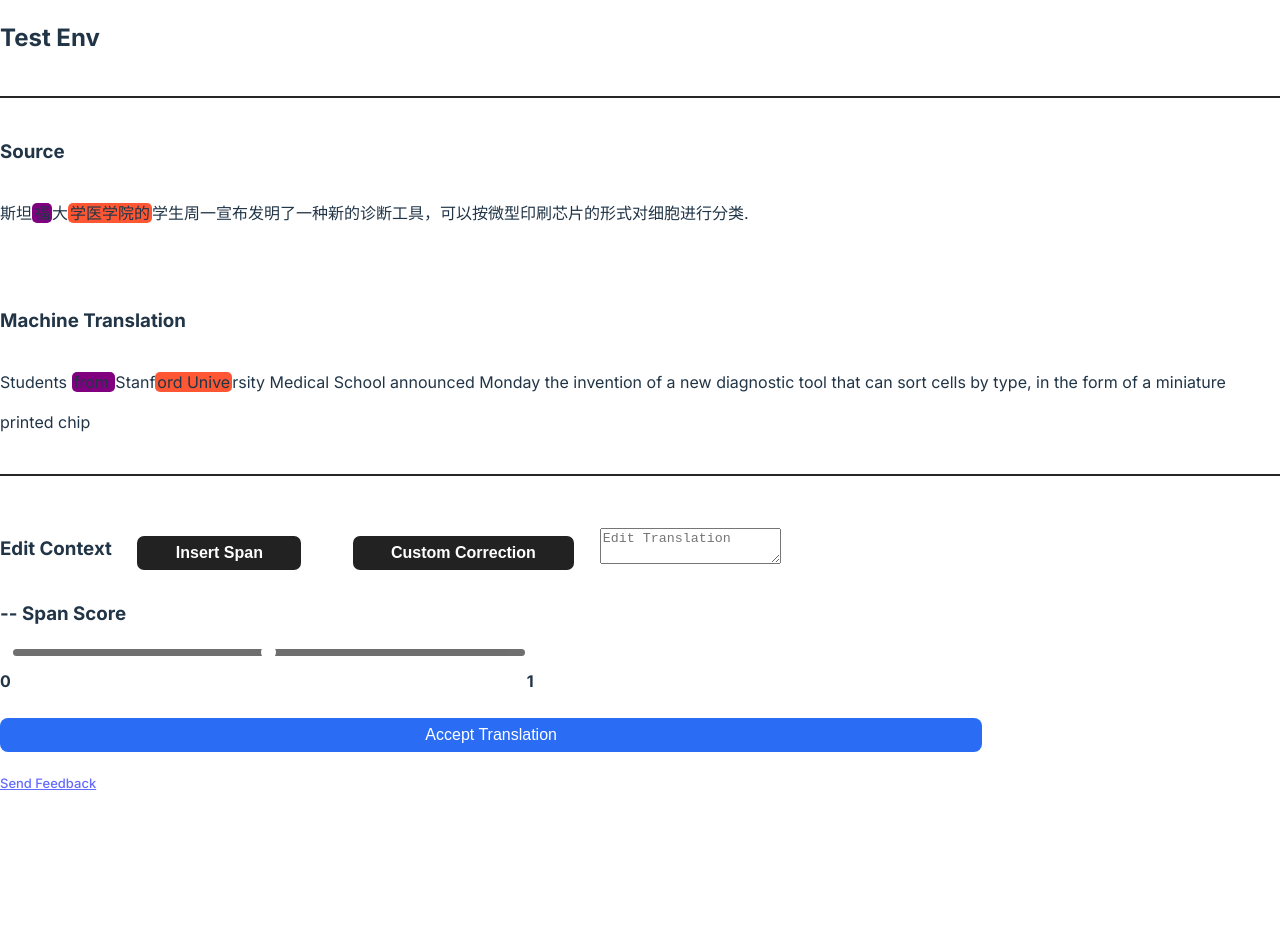
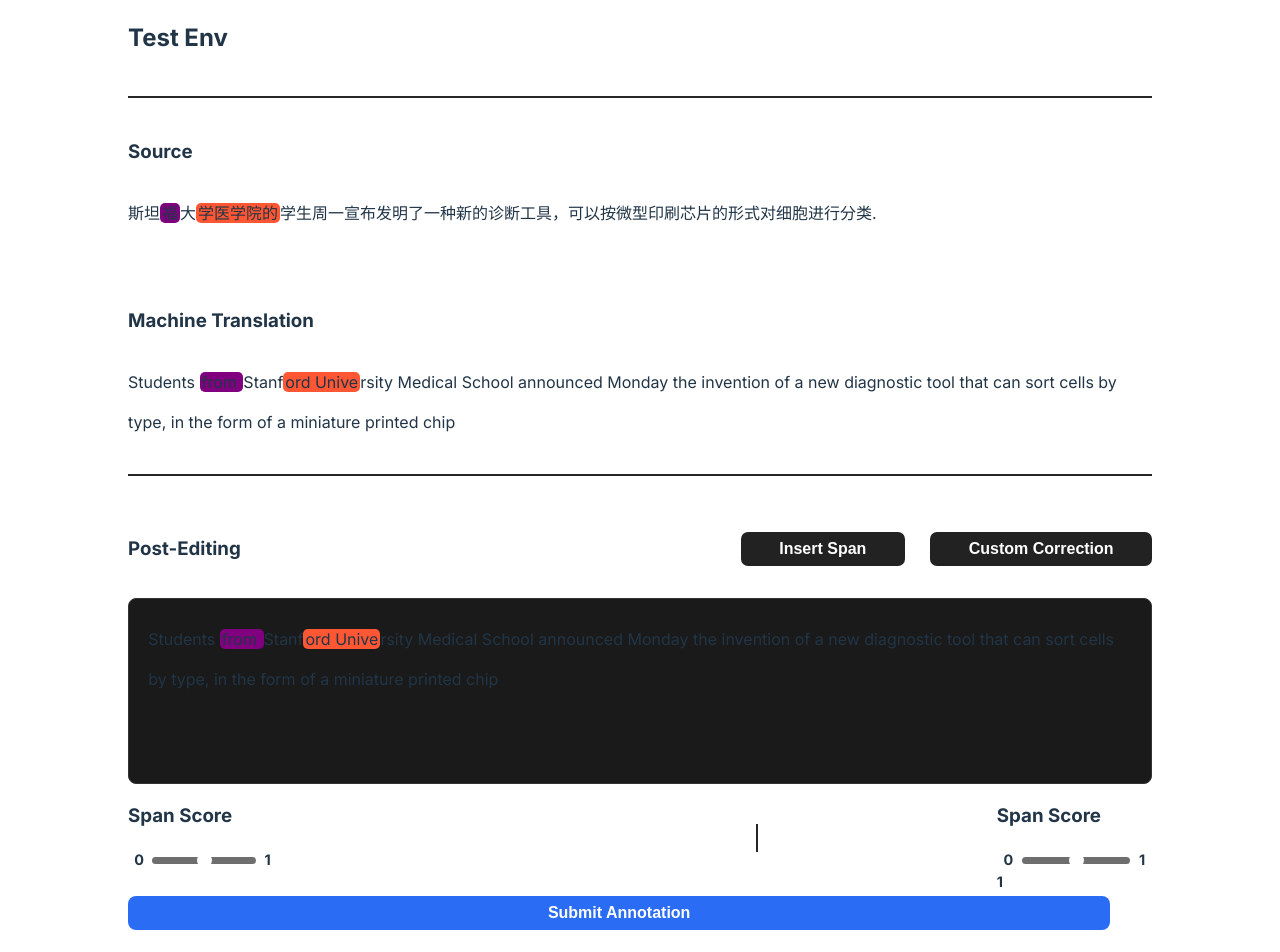
Before and after one commit to MekaelWasti/TranslationCorrect-V2, a React (Vite) app in the folder frontend/: page / in a window 1280 px wide. Shown: the top 952 px of the page. Before the commit the page ends 800 px from the top, so only its background shows below. Built offline with nearby package versions, Linux system fonts and the light colour scheme.

Commit message:
Update with post-edit feature additions & style fixes

```diff
--- a/frontend/package.json
+++ b/frontend/package.json
@@ -10,6 +10,7 @@
     "preview": "vite preview"
   },
   "dependencies": {
+    "diff-match-patch": "^1.0.5",
     "dompurify": "^3.1.5",
     "html-react-parser": "^5.1.10",
     "react": "^18.2.0",
--- a/frontend/src/components/App.tsx
+++ b/frontend/src/components/App.tsx
@@ -1,14 +1,49 @@
-import React, { useState } from "react";
+import React, { ChangeEvent, useState, useRef, useEffect } from "react";
 import HighlightText from "./HighlightText";
 import { HighlightedError, colorMappings } from "../types";
+import {
+  diff_match_patch,
+  DIFF_INSERT,
+  DIFF_DELETE,
+  DIFF_EQUAL,
+} from "diff-match-patch";
 import "../index.css";
 
 const App: React.FC = () => {
   // **States**
 
+  // Placeholder Sentences
+  const referenceTranslation =
+    "斯坦福大学医学院的学生周一宣布发明了一种新的诊断工具，可以按微型印刷芯片的形式对细胞进行分类.";
+  // const machineTranslation = "Cause they don't want to see you win dawg";
+  const machineTranslation =
+    "Students from Stanford University Medical School announced Monday the invention of a new diagnostic tool that can sort cells by type, in the form of a miniature printed chip";
+
+  // Post-Edit Section
+  const [postEditTranslation, setPostEditTranslation] =
+    useState(machineTranslation);
+
+  const [insertSpanActive, setInsertSpanActive] = useState(false);
+
+  const [currentText, setCurrentText] = useState(machineTranslation);
+  const [diffText, setDiffText] = useState("");
+  const editableDivRef = useRef<HTMLDivElement>(null);
+  const dmp = new diff_match_patch();
+
+  useEffect(() => {
+    setCurrentText(machineTranslation);
+  }, [machineTranslation]);
+
   // Highlighted Span State
   const [hoveredHighlight, setHoveredHighlight] =
     useState<HighlightedError | null>();
+
+  const [selectedSpan, setSelectedSpan] = useState("");
+
+  const [tooltipStyle, setTooltipStyle] = useState({
+    top: 0,
+    left: 0,
+  });
 
   const [spanDropdown, setSpanDropdown] = useState(false);
   const [spanPosition, setSpanPosition] = useState<{
@@ -45,13 +80,6 @@ const App: React.FC = () => {
     },
   ]);
 
-  // Placeholder Sentences
-  const sentenceToBeHighlighted =
-    "斯坦福大学医学院的学生周一宣布发明了一种新的诊断工具，可以按微型印刷芯片的形式对细胞进行分类.";
-  // const originalSentence = "Cause they don't want to see you win dawg";
-  const originalSentence =
-    "Students from Stanford University Medical School announced Monday the invention of a new diagnostic tool that can sort cells by type, in the form of a miniature printed chip";
-
   // **Event Handlers**
   const handleMouseEnterSpan = (
     e: React.MouseEvent<HTMLSpanElement>,
@@ -76,6 +104,12 @@ const App: React.FC = () => {
     if (hoveredHighlight || spanDropdown) {
       setMousePosition({ x: e.clientX, y: e.clientY });
     }
+
+    setTooltipStyle({
+      top: e.pageY + 25,
+      left: e.pageX - 125,
+      // display: "block",
+    });
   };
 
   const handleMouseLeaveSpan = (
@@ -92,24 +126,90 @@ const App: React.FC = () => {
   ) => {
     setSpanDropdown(!spanDropdown);
     setHoveredHighlight(null);
+    setSelectedSpan(highlight.error_type);
     console.log(spanDropdown);
+  };
+
+  // Post-Edit Area Handlers
+
+  const handlePostEditTyping = (e: ChangeEvent<HTMLTextAreaElement>) => {
+    setPostEditTranslation(e.target.value);
+  };
+
+  {
+    /* TODO: Currently Doing */
+  }
+
+  const applyHighlight = () => {
+    const selection = window.getSelection();
+    if (!selection?.rangeCount) return;
+
+    const range = selection.getRangeAt(0);
+    const start = range.startOffset;
+    const end = range.endOffset;
+
+    // Assuming `selectedSpan` and `colorMappings` are available in the scope
+    const span = document.createElement("span");
+    span.className = `highlight ${selectedSpan ? "highlight-selected" : ""}`;
+    span.style.backgroundColor = Object.values(colorMappings)[0];
+
+    // Set up event handlers if needed
+    span.onmouseenter = (e) =>
+      handleMouseEnterSpan && handleMouseEnterSpan(e, highlightedError[0]);
+    // span.onmouseleave = (e) =>
+    //   handleMouseLeaveSpan && handleMouseLeaveSpan(e, highlightedError[0]);
+    // span.onmousemove = (e) => handleMouseMove && handleMouseMove(e);
+    // span.onmousedown = (e) =>
+    //   handleMouseClick && handleMouseClick(e, highlightedError[0]);
+
+    range.surroundContents(span);
+  };
+
+  const handleInput = () => {
+    const newText = editableDivRef.current?.innerText || "";
+    setCurrentText(newText);
+    generateDiff(machineTranslation, newText);
+  };
+
+  const generateDiff = (original: string, modified: string) => {
+    const diffs = dmp.diff_main(original, modified);
+    dmp.diff_cleanupSemantic(diffs);
+
+    let result = "";
+
+    diffs.forEach(([type, text]) => {
+      if (type === DIFF_INSERT) {
+        result += `<span class="post-edit-additions">${text}</span>`;
+      } else if (type === DIFF_DELETE) {
+        result += `<span class="post-edit-deletions">${text}</span>`;
+      } else if (type === DIFF_EQUAL) {
+        result += text;
+      }
+    });
+
+    setDiffText(result);
+  };
+
+  const handleInsertSpan = () => {
+    setInsertSpanActive(!insertSpanActive);
   };
 
   // **JSX**
   return (
-    <div>
+    <div className="body">
       <h2>Test Env</h2>
       <div className="divider"></div>
       <h3>Source</h3>
       <div>
         <HighlightText
-          text={sentenceToBeHighlighted}
+          text={referenceTranslation}
           highlights={highlightedError}
           highlightKey="end_index_orig"
           onMouseEnter={handleMouseEnterSpan}
           onMouseLeave={handleMouseLeaveSpan}
           onMouseMove={handleMouseMove}
-          onMouseClick={handleMouseClick}
+          onMouseDown={handleMouseClick}
+          selectedSpan={selectedSpan}
         />
       </div>
       <br />
@@ -118,13 +218,14 @@ const App: React.FC = () => {
       <h3>Machine Translation</h3>
       <div>
         <HighlightText
-          text={originalSentence}
+          text={machineTranslation}
           highlights={highlightedError}
           highlightKey="end_index_translation"
           onMouseEnter={handleMouseEnterSpan}
           onMouseLeave={handleMouseLeaveSpan}
           onMouseMove={handleMouseMove}
           onMouseDown={handleMouseClick}
+          selectedSpan={selectedSpan}
         />
       </div>
       {/* Highlight Tooltip */}
@@ -132,11 +233,12 @@ const App: React.FC = () => {
       {hoveredHighlight && mousePosition && (
         <div
           className="error-tooltip"
-          style={{
-            position: "absolute",
-            left: mousePosition.x - 100, // Add offset to avoid cursor overlap
-            top: mousePosition.y + 20, // Add offset to avoid cursor overlap
-          }}
+          style={tooltipStyle}
+          // style={{
+          // position: "absolute",
+          // left: mousePosition.x - 100, // Add offset to avoid cursor overlap
+          // top: mousePosition.y + 20, // Add offset to avoid cursor overlap
+          // }}
         >
           <p
             style={{
@@ -158,19 +260,48 @@ const App: React.FC = () => {
       )}
       {/* Highlight Tooltip */}
       <div className="divider"></div>
-      <div className="edit-context">
-        <h3>Edit Context</h3>
-        <button className="insert-span-button">Insert Span</button>
+      <div className="post-edit-section">
+        <h3>Post-Editing</h3>
+        <button
+          className={`insert-span-button ${
+            insertSpanActive ? "insert-span-button-active" : ""
+          }`}
+          // onMouseDown={handleInsertSpan}
+          onClick={applyHighlight}
+        >
+          Insert Span
+        </button>
         <button className="custom-correction-button">Custom Correction</button>
 
-        <div className="edit-context-translation-field">
-          <textarea
-            name="edit-context-translation"
-            id="edit-context-translation"
-            placeholder="Edit Translation"
-          ></textarea>
+        <div
+          className="post-edit-translation-field"
+          // value={postEditTranslation}
+          // onInput={handlePostEditTyping}
+          ref={editableDivRef}
+          onInput={handleInput}
+          // name="post-edit-translation"
+          id="post-edit-translation"
+          // placeholder="Edit Translation"
+          contentEditable={true}
+          suppressContentEditableWarning={true}
+        >
+          {
+            <HighlightText
+              text={machineTranslation}
+              highlights={highlightedError}
+              highlightKey="end_index_translation"
+              onMouseEnter={handleMouseEnterSpan}
+              onMouseLeave={handleMouseLeaveSpan}
+              onMouseMove={handleMouseMove}
+              onMouseDown={handleMouseClick}
+              selectedSpan={selectedSpan}
+            />
+          }
         </div>
+        {/* <button onClick={applyHighlight}>Highlight Selection</button> */}
       </div>
+
+      <div className="changes" dangerouslySetInnerHTML={{ __html: diffText }} />
 
       {/* Span Dropdown */}
       {spanDropdown && mousePosition && (
@@ -199,10 +330,14 @@ const App: React.FC = () => {
           </ul>
         </div>
       )}
+
+      {/* TODO: Currently Doing */}
       {/* Scoring Slider */}
-      <div className="scoring-slider-section">
+
+      {/* Span Scoring Slider */}
+      <div className="scoring-section">
         <div className="span-score-section">
-          <h3>-- Span Score</h3>
+          <h3>{selectedSpan} Span Score</h3>
           <div className="slider-section">
             <h4>0</h4>
             <input className="span-slider" type="range" />
@@ -210,11 +345,27 @@ const App: React.FC = () => {
           </div>
         </div>
         <div className="overall-score-section"></div>
+
+        <div className="divider"></div>
+
+        {/* Overall Translation Scoring Slider */}
+        <div className="scoring-slider-section">
+          <div className="span-score-section">
+            <h3>{selectedSpan} Span Score</h3>
+            <div className="slider-section">
+              <h4>0</h4>
+              <input className="span-slider" type="range" />
+              <h4>1</h4>
+              <h4 className="score-display">1</h4>
+            </div>
+          </div>
+          <div className="overall-score-section"></div>
+        </div>
       </div>
 
       {/* Accept Translation Section */}
       <div className="accept-translation-section">
-        <button>Accept Translation</button>
+        <button>Submit Annotation</button>
       </div>
 
       <div className="send-feedback">
--- a/frontend/src/components/HighlightText.tsx
+++ b/frontend/src/components/HighlightText.tsx
@@ -27,6 +27,7 @@ interface HighlightTextProps {
     highlight: HighlightedError
   ) => void;
   onMouseDown?: () => void;
+  selectedSpan?: string | null;
 }
 
 // **HighlightText Component**
@@ -38,6 +39,7 @@ const HighlightText: React.FC<HighlightTextProps> = ({
   onMouseLeave,
   onMouseMove,
   onMouseDown,
+  selectedSpan,
 }) => {
   // **Functions**
 
@@ -98,10 +100,13 @@ const HighlightText: React.FC<HighlightTextProps> = ({
       }
 
       //   Append Nested JSX Elements to elements array
+      // console.log("Selected Span", selectedSpan);
       elements.push(
         <span
           key={`highlight-${index}`}
-          className="highlight"
+          className={`highlight ${
+            selectedSpan === error_type ? "highlight-selected" : ""
+          }`}
           style={{ backgroundColor: colorMappings[error_type] }}
           onMouseEnter={(e) =>
             onMouseEnter && onMouseEnter(e, highlights[index])
--- a/frontend/src/index.css
+++ b/frontend/src/index.css
@@ -290,6 +290,10 @@ li {
   /* background-color: #2a6df4; */
 }
 
+.highlight-selected {
+  outline: white solid 2px;
+}
+
 .txt {
   display: flex;
   position: relative;
@@ -421,7 +425,7 @@ li {
   border: none;
   color: white;
   font-size: 1rem;
-  font-weight: 500;
+  font-weight: 600;
   cursor: pointer;
 }
 
@@ -552,14 +556,95 @@ li {
   border: 1px solid #262626;
 }
 
-/* Edit Context Section */
+/* Post-Edit Section */
 
-.edit-context {
+.post-edit-section {
   display: flex;
+  flex-wrap: wrap;
   align-items: center;
+  /* justify-content: center; */
+
+  /* justify-content: space-evenly; */
 
   /* justify-content: center; */
   /* width: 100%; */
+}
+
+.post-edit-additions {
+  color: greenyellow;
+  text-decoration: underline;
+}
+
+.post-edit-deletions {
+  color: rgb(255, 34, 0);
+  text-decoration: line-through;
+}
+
+.post-edit-section > h3 {
+  flex-basis: 20%;
+}
+
+.post-edit-section > .insert-span-button {
+  margin-top: 0vh;
+  margin-bottom: 0vh;
+  margin-left: auto;
+  /* margin-right: auto; */
+}
+
+.post-edit-section > .insert-span-button-active {
+  background-color: white;
+  color: black;
+}
+
+.custom-correction-button:hover,
+.insert-span-button:hover {
+  /* background-color: #1e1e1e; */
+  /* color: rgb(200, 200, 200); */
+
+  background-color: #333333;
+  color: rgb(255, 255, 255);
+}
+
+.custom-correction-button-active:hover,
+.insert-span-button-active:hover {
+  /* background-color: #d8d8d8; */
+  /* color: rgb(35, 35, 35); */
+
+  background-color: #dddddd;
+  color: rgb(0, 0, 0);
+}
+
+/* .custom-correction-button:active,
+.insert-span-button:active {
+  background-color: #1e1e1e;
+} */
+
+.post-edit-section > .custom-correction-button {
+  margin: 0vh 0vw 0vh 0vw;
+}
+
+.post-edit-section > .custom-correction-button:focus {
+  background-color: white;
+  color: black;
+}
+
+.post-edit-translation-field {
+  flex-basis: 100%;
+  font-size: medium;
+  width: 100%;
+  height: 20vh;
+  background-color: #1a1a1a;
+  border-radius: 8px;
+  border: #333333 solid 1.7px;
+  font-family: Inter, system-ui, Avenir, Helvetica, Arial, sans-serif;
+  resize: none;
+  overflow: hidden;
+  padding: 1.5vh 1.5vw 1.5vh 1.5vw;
+  margin: 2vh 0vw 0vh 0vw;
+}
+
+.post-edit-translation-field:focus {
+  outline: none;
 }
 
 .custom-correction-button,
@@ -575,22 +660,35 @@ li {
   cursor: pointer;
 }
 
-.custom-correction-button:hover,
-.insert-span-button:hover {
-  background-color: #373737;
-}
+/* Scoring Slider Section */
 
-.custom-correction-button:active,
-.insert-span-button:active {
-  background-color: #1e1e1e;
+.scoring-section {
+  display: flex;
+  justify-content: space-between;
 }
 
 .slider-section {
   display: flex;
+  flex-direction: row;
+  align-items: center;
+  justify-content: space-evenly;
+  flex-wrap: wrap;
+}
+
+.slider-section > h4 {
+  padding: 0 0 0 0;
+  margin: 0 0 0 0;
+  font-size: 0.9rem;
+}
+
+.slider-section > .score-display {
+  flex-basis: 100%;
+  justify-content: center;
+  align-items: center;
 }
 
 .slider-section > .span-slider {
-  width: 40%;
+  width: 70%;
 }
 
 .span-slider {
@@ -622,7 +720,6 @@ li {
   cursor: pointer; /* Cursor on hover */
 }
 
-/* Scoring Slider Section */
-
-.scoring-slider-section {
+.body {
+  padding: 0 10vw 0 10vw;
 }
```
Also changed, not shown: 1 other file (tests, documents, lock files or other folders).
